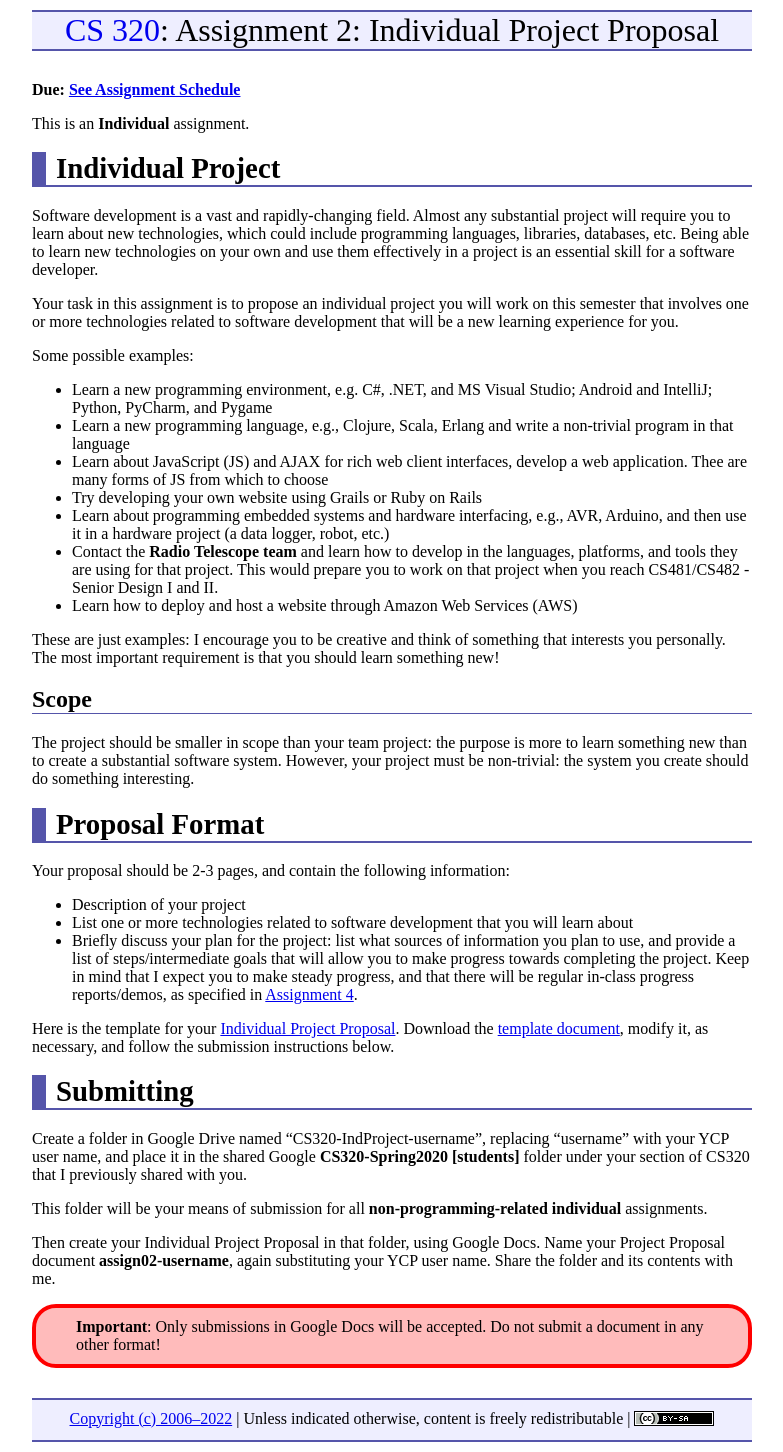
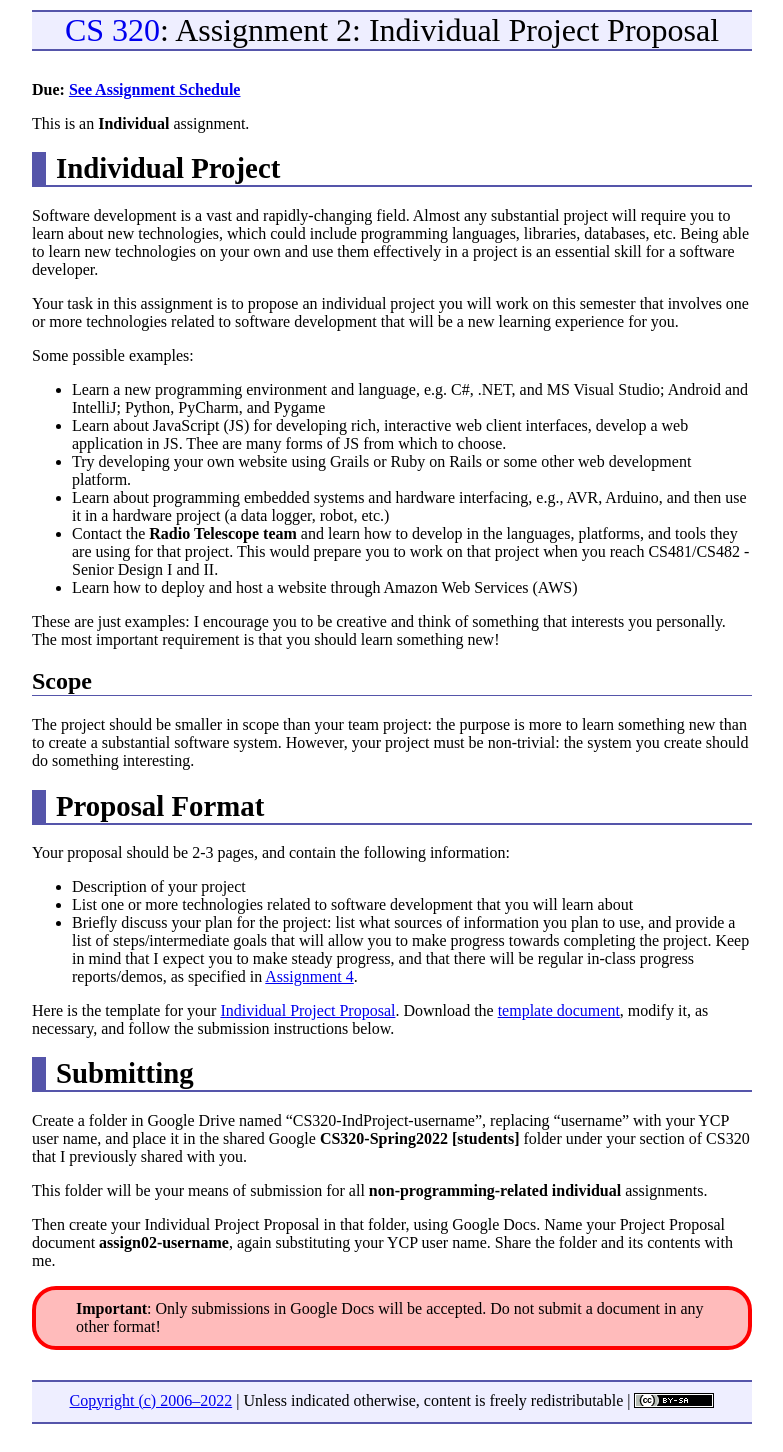
Before and after one commit to ycpcs/cs320-spring2022, a Jekyll site: the page built from assign/assign02.md, in a window 1280 px wide. Shown: the whole page, without its empty margins (248-1031 px from the left). Built offline with Jekyll 4.4.1, drawn with Linux system fonts in a browser that asks for light colours.

Commit message:
updating assign01 and assign02 for Spring 2022

```diff
--- a/assign/assign02.md
+++ b/assign/assign02.md
@@ -25,12 +25,10 @@ for you.
 
 Some possible examples:
 
-* Learn a new programming environment, e.g. C#, .NET, and MS Visual Studio; Android and IntelliJ; Python, PyCharm, and Pygame
-* Learn a new programming language, e.g., Clojure, Scala, Erlang
-  and write a non-trivial program in that language
-* Learn about JavaScript (JS) and AJAX for rich web client interfaces,
-  develop a web application.  Thee are many forms of JS from which to choose
-* Try developing your own website using Grails or Ruby on Rails
+* Learn a new programming environment and language, e.g. C#, .NET, and MS Visual Studio; Android and IntelliJ; Python, PyCharm, and Pygame
+* Learn about JavaScript (JS) for developing rich, interactive web client interfaces,
+  develop a web application in JS.  Thee are many forms of JS from which to choose.
+* Try developing your own website using Grails or Ruby on Rails or some other web development platform.
 * Learn about programming embedded systems and hardware interfacing,
   e.g., AVR, Arduino, and then use it in a hardware project (a data logger,
   robot, etc.)
@@ -64,7 +62,7 @@ Here is the template for your [Individual Project Proposal](CS320_Individual_Pro
 Submitting
 ==========
 
-Create a folder in Google Drive named "CS320-IndProject-username", replacing "username" with your YCP user name, and place it in the shared Google **CS320-Spring2020 [students]** folder under your section of CS320 that I previously shared with you.
+Create a folder in Google Drive named "CS320-IndProject-username", replacing "username" with your YCP user name, and place it in the shared Google **CS320-Spring2022 [students]** folder under your section of CS320 that I previously shared with you.
 
 This folder will be your means of submission for all **non-programming-related individual** assignments.
 
```
Also changed, not shown: assign/assign01.md (+3 -3 lines).
